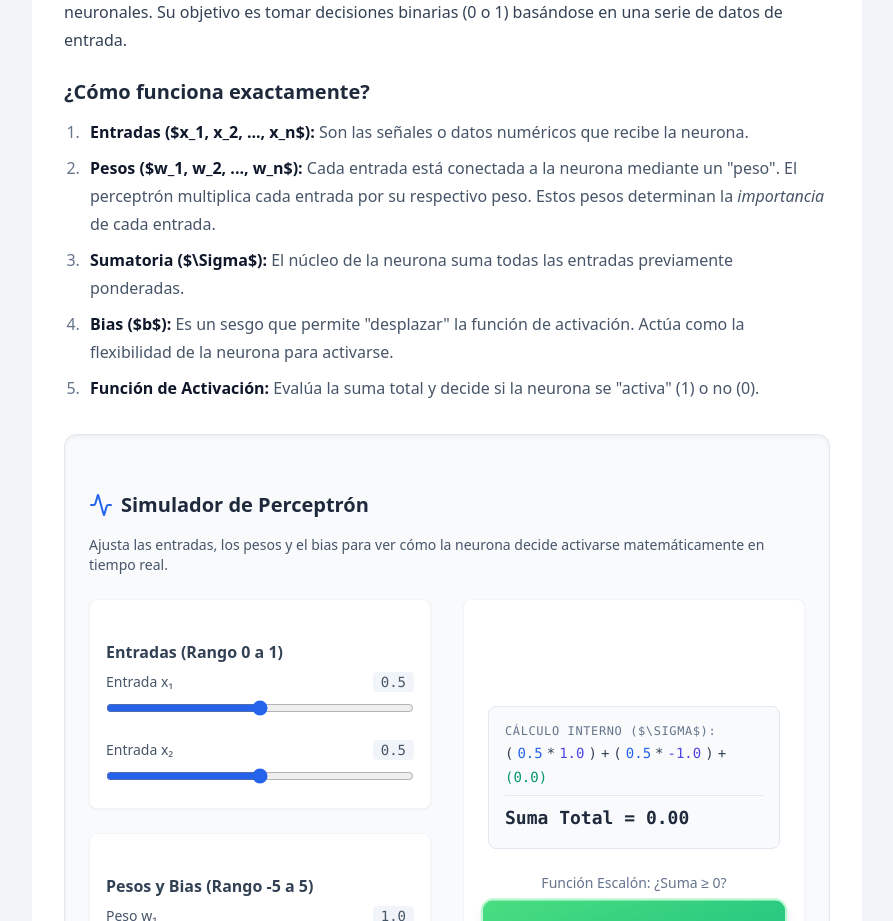
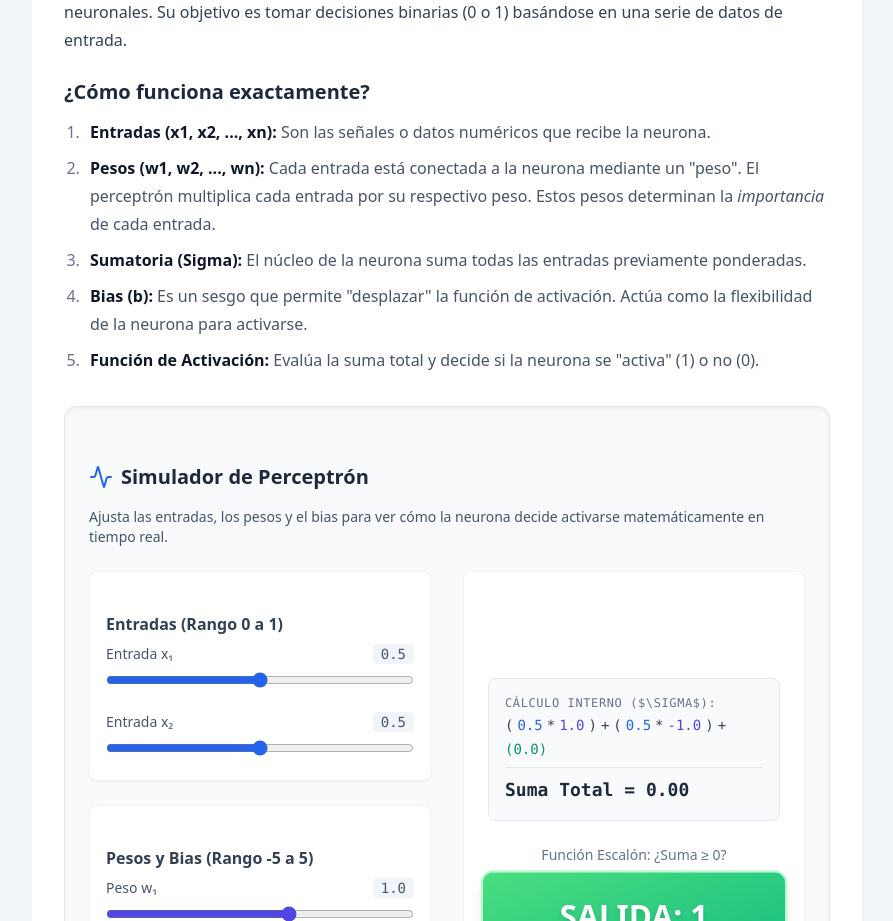
Before and after one commit to sebasao89/diplomado_AI, a React (Vite) app: page /semana/1 in a window 1280 px wide. Shown: the part 1140-2061 px from the top of the page, without its empty margins (193-1086 px from the left). Built offline with nearby package versions, Linux system fonts and the light colour scheme.

Commit message:
feat: add Cloudflare deployment instructions and update npm scripts for deployment

```diff
--- a/package.json
+++ b/package.json
@@ -6,7 +6,9 @@
   "scripts": {
     "dev": "vite",
     "build": "vite build",
-    "preview": "vite preview"
+    "preview": "vite preview",
+    "cf:deploy": "npm run build && npx wrangler pages deploy dist --project-name diplomadoia",
+    "cf:deploy:prod": "npm run build && npx wrangler pages deploy dist --project-name diplomadoia --branch main"
   },
   "dependencies": {
     "lucide-react": "^0.516.0",
--- a/semana1.jsx
+++ b/semana1.jsx
@@ -611,10 +611,10 @@ const Semana1Content = () => {
 
           <h3 className="text-xl font-bold text-slate-800 mt-6 mb-3">¿Cómo funciona exactamente?</h3>
           <ol className="list-decimal pl-5 space-y-2 mb-8 text-slate-600">
-            <li><strong>Entradas ($x_1, x_2, ..., x_n$):</strong> Son las señales o datos numéricos que recibe la neurona.</li>
-            <li><strong>Pesos ($w_1, w_2, ..., w_n$):</strong> Cada entrada está conectada a la neurona mediante un "peso". El perceptrón multiplica cada entrada por su respectivo peso. Estos pesos determinan la <em>importancia</em> de cada entrada.</li>
-            <li><strong>Sumatoria ($\Sigma$):</strong> El núcleo de la neurona suma todas las entradas previamente ponderadas.</li>
-            <li><strong>Bias ($b$):</strong> Es un sesgo que permite "desplazar" la función de activación. Actúa como la flexibilidad de la neurona para activarse.</li>
+            <li><strong>Entradas (x1, x2, ..., xn):</strong> Son las señales o datos numéricos que recibe la neurona.</li>
+            <li><strong>Pesos (w1, w2, ..., wn):</strong> Cada entrada está conectada a la neurona mediante un "peso". El perceptrón multiplica cada entrada por su respectivo peso. Estos pesos determinan la <em>importancia</em> de cada entrada.</li>
+            <li><strong>Sumatoria (Sigma):</strong> El núcleo de la neurona suma todas las entradas previamente ponderadas.</li>
+            <li><strong>Bias (b):</strong> Es un sesgo que permite "desplazar" la función de activación. Actúa como la flexibilidad de la neurona para activarse.</li>
             <li><strong>Función de Activación:</strong> Evalúa la suma total y decide si la neurona se "activa" (1) o no (0).</li>
           </ol>
 
--- a/src/App.jsx
+++ b/src/App.jsx
@@ -43,6 +43,8 @@ function App() {
     if (window.location.pathname !== canonicalPath) {
       window.history.replaceState({ week: activePage }, "", canonicalPath);
     }
+
+    window.scrollTo({ top: 0, left: 0, behavior: "instant" });
 
     // Keep the mobile drawer closed after navigation changes.
     setIsMobileMenuOpen(false);
```
Also changed, not shown: 1 other file (tests, documents, lock files or other folders).
